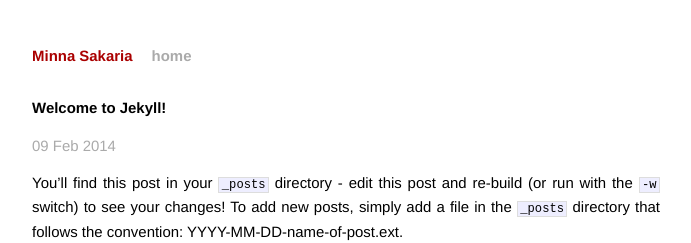
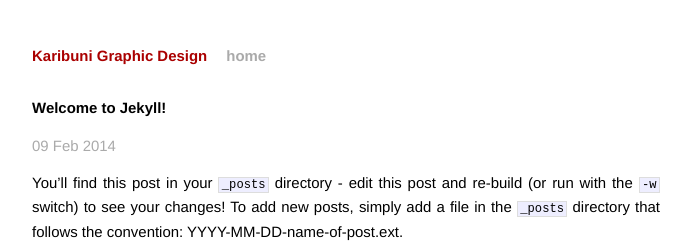
Before and after one commit to patrikax/patrikax.github.io, a Jekyll site: the page built from _posts/2014-02-09-welcome-to-jekyll.markdown, in a window 1280 px wide. Shown: the top 243 px of the page, without its empty margins (294-985 px from the left). Built offline with Jekyll 4.4.1, drawn with Linux system fonts in a browser that asks for light colours; Markdown is read by kramdown in place of the engine named in the settings.

Commit message:
name update

```diff
--- a/_config.yml
+++ b/_config.yml
@@ -1,3 +1,3 @@
-name: Minna Sakaria
+name: Karibuni Graphic Design
 markdown: redcarpet
 pygments: true
```
